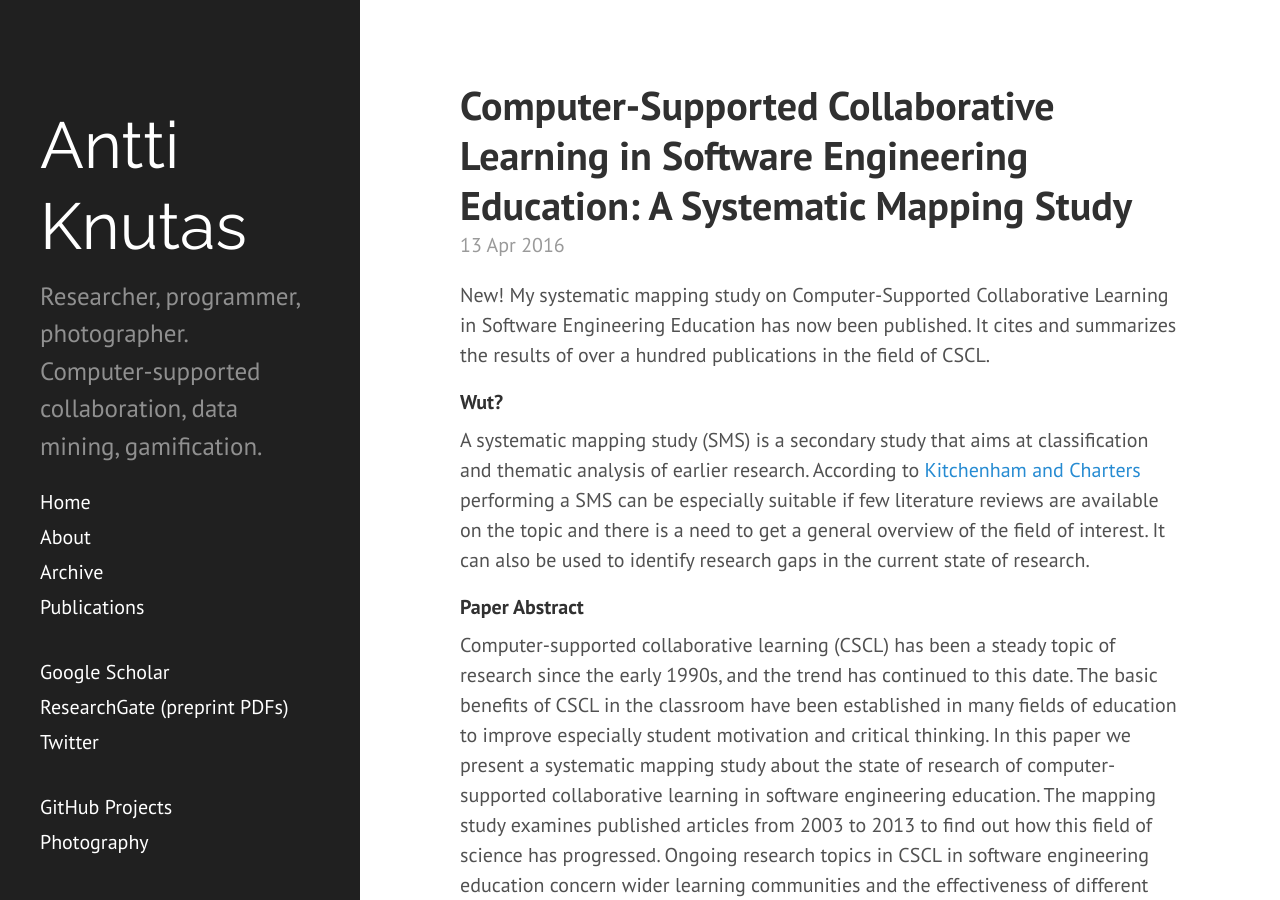
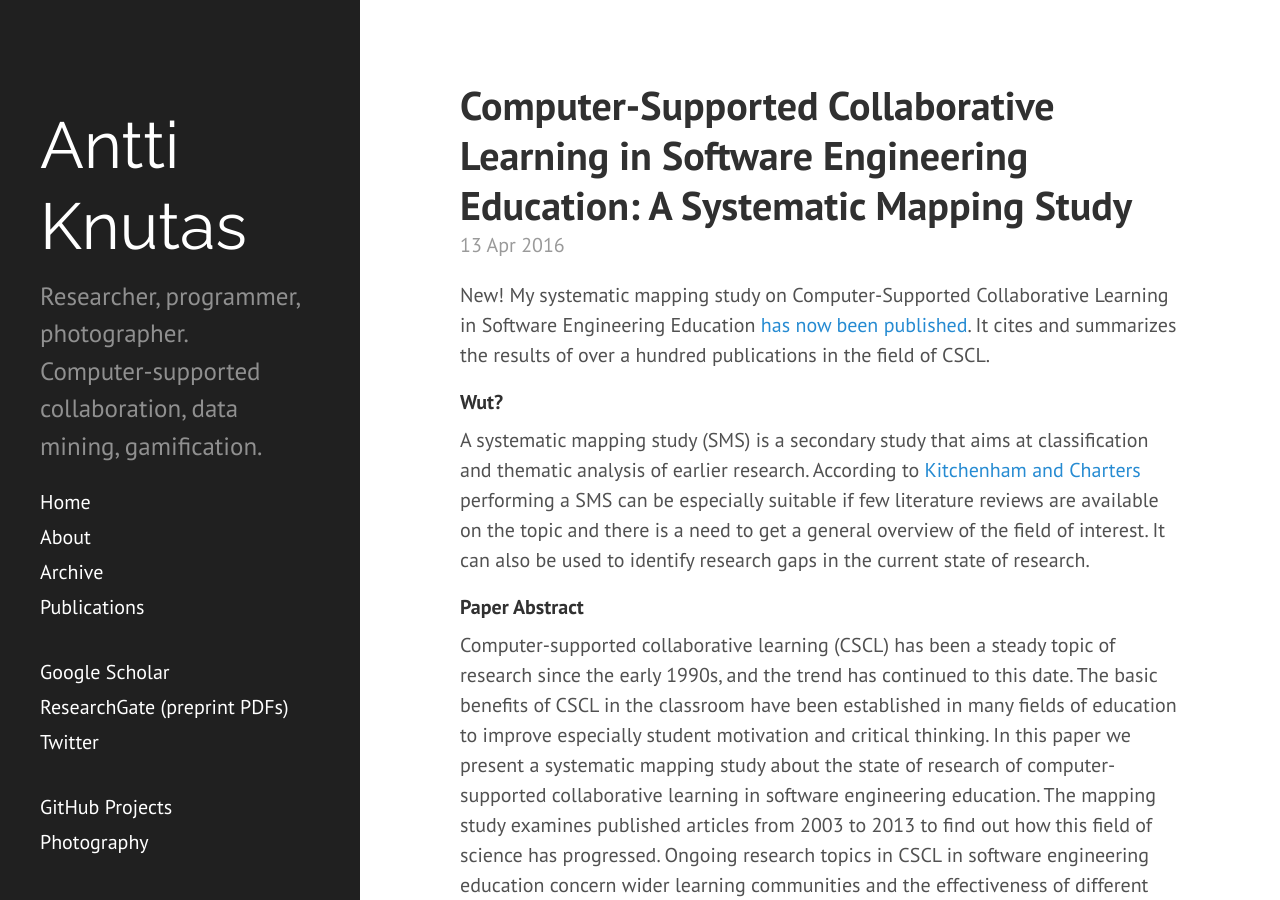
Before and after one commit to aknutas/aknutas.github.io, a Jekyll site: the page built from _posts/2016-04-13-cscl-swe-sms.md, in a window 1280 px wide and 900 px high. Built offline with Jekyll 4.4.1, drawn with Linux system fonts in a browser that asks for light colours; some of the changed lines change nothing that is shown.

Commit message:
Added a link

```diff
--- a/_posts/2016-04-13-cscl-swe-sms.md
+++ b/_posts/2016-04-13-cscl-swe-sms.md
@@ -4,7 +4,7 @@ title: 'Computer-Supported Collaborative Learning in Software Engineering Educat
 published: true
 ---
 
-New! My systematic mapping study on Computer-Supported Collaborative Learning in Software Engineering Education has now been published. It cites and summarizes the results of over a hundred publications in the field of CSCL.
+New! My systematic mapping study on Computer-Supported Collaborative Learning in Software Engineering Education [has now been published](https://www.researchgate.net/publication/288184552_Computer-Supported_Collaborative_Learning_in_Software_Engineering_Education_A_Systematic_Mapping_Study). It cites and summarizes the results of over a hundred publications in the field of CSCL.
 
 #### Wut?
 A systematic mapping study (SMS) is a secondary study that aims at classification and thematic analysis of earlier research. According to [Kitchenham and Charters](http://www.elsevier.com/__data/promis_misc/525444systematicreviewsguide.pdf) performing a SMS can be especially suitable if few literature reviews are available on the topic and there is a need to get a general overview of the field of interest. It can also be used to identify research gaps in the current state of research.
```
